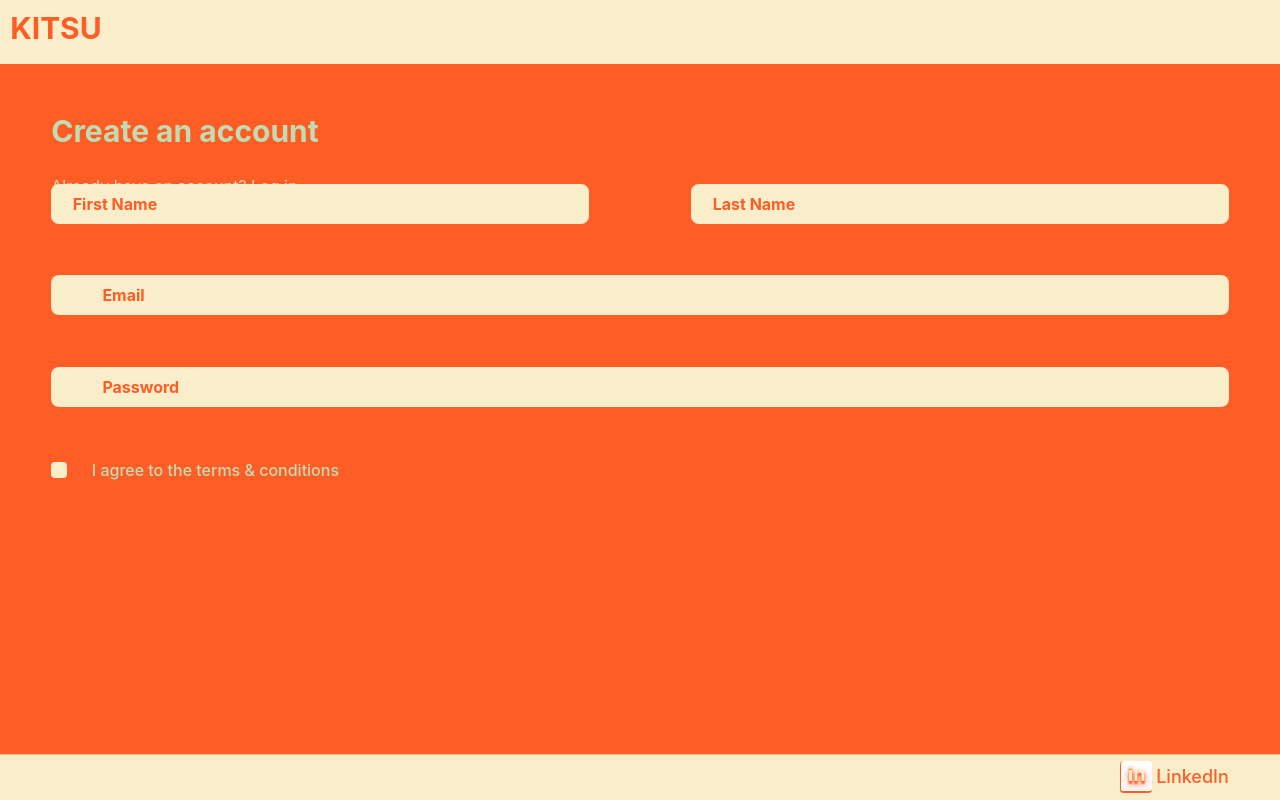
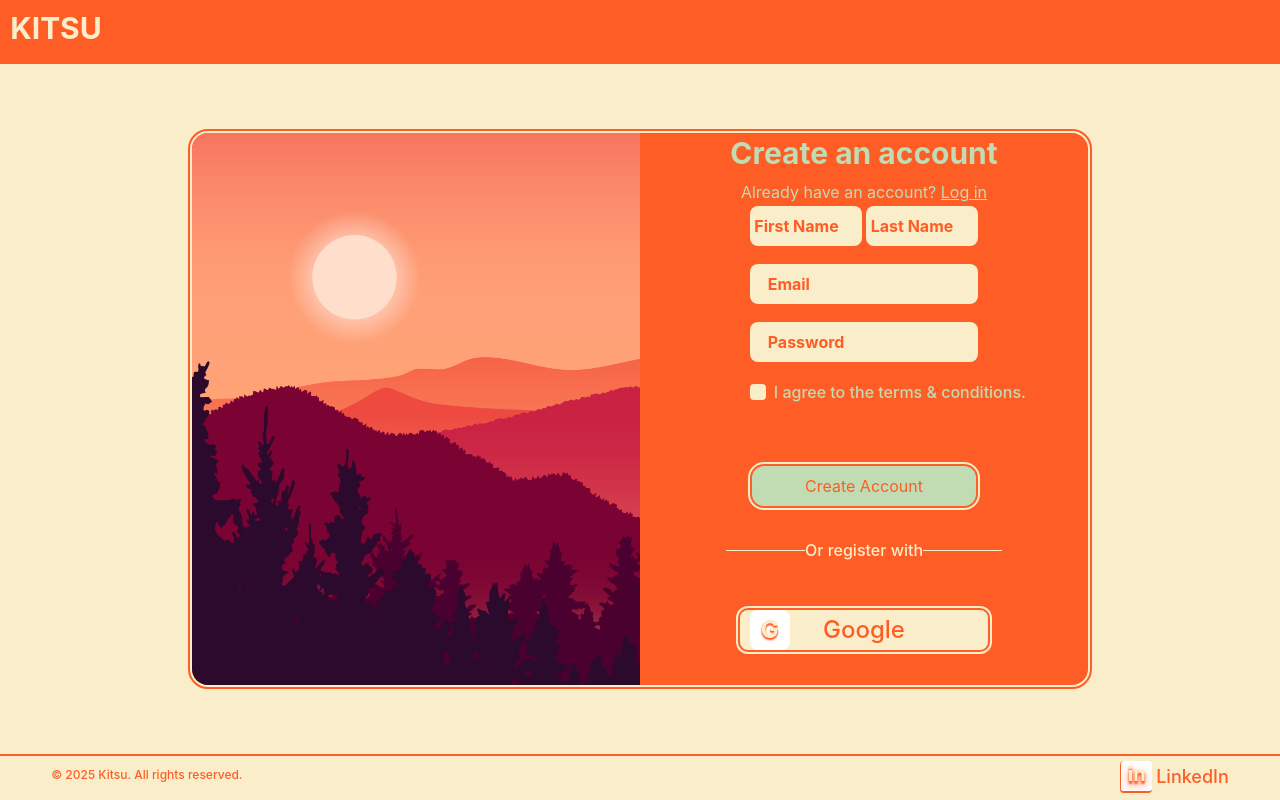
Before and after one commit to KitsuneTheDev/login-react, a React (Vite) app: page / in a window 1280 px wide. Built offline with nearby package versions, Linux system fonts and the light colour scheme.

Commit message:
update: SignupForm.jsx
- CustomCheckbox.jsx is create
- Signup form adapted to all screen size

```diff
--- /dev/null
+++ b/src/components/CustomCheckbox.jsx
@@ -0,0 +1,22 @@
+import { forwardRef } from "react";
+
+const CustomCheckbox = forwardRef(({ checked, onChange, children, ...props}, ref) => {
+    return(
+        <label {...props}
+        className="flex items-center cursor-pointer select-none">
+            <input type="checkbox"
+            ref={ref}
+            name="custom checkbox input"
+            onChange={onChange}
+            checked={checked}
+            className="hidden" />
+            <span
+            className="w-4 h-4 inline-block rounded-sm bg-background-secondary relative mr-2 justify-center items-center">
+                {checked && (<span className="absolute left-1/2 -translate-x-1/2 -translate-y-[45%] text-green-600 font-medium text-3xl">&#10003;</span>)}
+            </span>
+            {children}
+        </label>
+    );
+});
+
+export default CustomCheckbox;
--- a/src/components/Layout.jsx
+++ b/src/components/Layout.jsx
@@ -12,11 +12,12 @@ function Layout() {
             <header className="bg-background-secondary w-full h-[8%]">
                 {isMobile ? <Navbar.Mobile /> : <Navbar.Default />}
             </header>
-            <main className="bg-background-primary w-full h-[86.2%]">
+            <main className="bg-background-primary w-full h-[86.2%] outline-2 outline-background-primary lg:bg-background-secondary lg:flex lg:justify-center lg:items-center">
                 {isMobile ? <SignupForm.Mobile /> : <SignupForm.Default />}
             </main>
             <footer className="bg-background-secondary w-full h-[5.8%] border-t-1 border-accent flex justify-between">
-                <span className='text-element-text text-xs pl-[4%] pt-[4%] h-full text-background-primary font-medium'>© 2025 Kitsu. All rights reserved.</span>
+                <span className='text-element-text text-xs pl-[4%] pt-[2%] h-full text-background-primary font-medium
+                lg:pt-[1%]'>© 2025 Kitsu. All rights reserved.</span>
                 <a href="https://www.linkedin.com/in/ozancelikkol/" className='text-background-primary group text-lg pr-[4%] pt-[0%] gap-1 flex items-center font-medium'>
                 <span className='linkedin-logo w-8 h-8 bg-white border-l-1 border-b-2 group-active:border-0 flex justify-center items-center pb-1 rounded-sm'>
                     <span className='text-background-secondary font-bold text-xl text-shadow-lg text-shadow-background-primary' >in</span>
--- a/src/components/Navbar.jsx
+++ b/src/components/Navbar.jsx
@@ -2,9 +2,11 @@ function Navbar() {};
 
 Navbar.Default = () => {
     return(
-        <div className="navbar-contaier w-full h-full flex">
+        <div className="navbar-contaier w-full h-full flex
+        lg:bg-background-primary">
             <div className="name-container relative w-[10%]" >
-                <h1 className="absolute left-[8%] top-[16%] text-3xl font-bold text-background-primary">KITSU</h1>
+                <h1 className="absolute left-[8%] top-[16%] text-3xl font-bold text-background-primary
+                lg:text-background-secondary">KITSU</h1>
             </div>
             <div className="navbar-elements w-[80%]">
                 <ul>
@@ -32,10 +34,10 @@ Navbar.Mobile = () => {
             </div>
             <div className="misc-container w-[20%] h-full flex justify-end pt-[2.4%] pr-[4.8%]">
                 <div className="cog-container relative bg-background-primary h-8 w-8 rounded-full">
-                    <span className="cog-outer-element absolute bg-background-primary rounded-xl h-10 w-2 left-1/2 top-1/2 -translate-x-1/2 -translate-y-1/2"></span>
-                    <span className="cog-outer-element absolute bg-background-primary rounded-xl h-10 w-2 left-1/2 top-1/2 -translate-x-1/2 -translate-y-1/2 rotate-60"></span>
-                    <span className="cog-outer-element absolute bg-background-primary rounded-xl h-10 w-2 left-1/2 top-1/2 -translate-x-1/2 -translate-y-1/2 rotate-300"></span>
-                    <span className="cog-center absolute h-3 w-3 left-1/2 top-1/2 -translate-x-1/2  -translate-y-1/2 bg-background-secondary rounded-full"></span>
+                    <span className="cog-outer-element absolute bg-background-primary rounded-md h-[2.35rem] w-2 left-1/2 top-1/2 -translate-x-1/2 -translate-y-1/2"></span>
+                    <span className="cog-outer-element absolute bg-background-primary rounded-md h-[2.35rem] w-2 left-1/2 top-1/2 -translate-x-1/2 -translate-y-1/2 rotate-60"></span>
+                    <span className="cog-outer-element absolute bg-background-primary rounded-md h-[2.35rem] w-2 left-1/2 top-1/2 -translate-x-1/2 -translate-y-1/2 rotate-300"></span>
+                    <span className="cog-center absolute h-5 w-5 left-1/2 top-1/2 -translate-x-1/2  -translate-y-1/2 bg-background-secondary rounded-full"></span>
                 </div>
             </div>
         </div>
--- a/src/components/SignupForm.jsx
+++ b/src/components/SignupForm.jsx
@@ -1,4 +1,5 @@
-import { useState } from "react";
+import { useEffect, useState } from "react";
+import CustomCheckbox from "./CustomCheckbox.jsx";
 
 function SignupForm() {}
 
@@ -32,11 +33,9 @@ SignupForm.Mobile = () => {
                         className="bg-background-secondary h-10 rounded-lg w-full placeholder-background-primary pl-2 focus:outline-2 focus:outline-background-secondary/70"/>
                 </div>
                 <div className="terms-conditions-container pt-4">
-                    <span id="userAgreementCheckbox"
-                    className="custom-checkbox inline-block relative rounded-sm w-4 h-4 bg-background-secondary outline-1 outline-background-secondary/50">
-                        {checked && <span className="tick absolute bottom-0 translate-y-1 text-green-600 font-bold text-2xl">&#10003;</span>}
-                    </span>
-                    <label htmlFor="userAgreementCheckbox" onClick={() => setChecked(prev => !prev)} className="text-text pl-2 h-4">I agree to the <a href="#" className="text-text">terms & conditions</a></label>
+                    <CustomCheckbox checked={checked} onChange={() => {setChecked(prev => !prev)}} >
+                        <span className="text-text font-medium">I agree to the <a href="#" className="underline underline-offset-2">terms & conditions.</a></span>
+                    </CustomCheckbox>
                 </div>
                 <div className="submit-button-container pt-4 w-full flex items-center justify-center">
                     <button type="submit" className="bg-text w-[60%] h-10 rounded-lg outline-2 outline-offset-1 outline-background-secondary active:scale-[95%]">Create Account</button>
@@ -65,42 +64,71 @@ SignupForm.Default =  () => {
     const [checked, setChecked] = useState(false);
 
     return(
-        <div className="outer-container w-full h-full">
-            <div className="banner-container hidden"></div>
-            <div className="form-container w-full h-full">
-                <div className="info-container h-[10%] w-full flex flex-col pl-[4%]">
+        <div className="outer-container w-full h-full lg:w-[80%] lg:h-[80%] lg:bg-background-primary
+        lg:rounded-2xl lg:outline-2 lg:outline-background-primary lg:outline-offset-2
+        xl:w-[70%] xl:flex">
+            <div className="banner-container hidden bg-[url(./assets/sunset-banner.jpg)] bg-cover rounded-l-2xl
+            xl:inline-block xl:w-[50%] xl:bg-background-secondary"></div>
+            <div className="form-container w-full h-full
+            lg:flex lg:flex-col lg:items-center
+            xl:w-[50%]">
+                <div className="info-container h-[10%] w-full flex flex-col pl-[4%]
+                lg:p-0 lg:flex lg:flex-col lg:items-center lg:justify-center">
                     <h2 className="pt-[4%] text-text text-3xl font-bold">Create an account</h2>
                     <p className="pt-[2%] text-text">Already have an account? <span className="underline hover:cursor-pointer">Log in</span></p>
                 </div>
-                <div className="form-container pt-[4%]">
-                    <div className="user-name-container flex justify-center">
-                        <div className="first-name-container w-[50%] pl-[4%] pr-[4%]">
-                            <input type="text" placeholder="First Name"
+                <div className="form-container pt-[4%] w-full">
+                    <div className="user-name-container flex justify-center
+                    lg:p-0 lg:gap-[1%]">
+                        <div className="first-name-container w-[50%] pl-[4%] pr-[4%]
+                        lg:w-[25%] lg:p-0">
+                            <input type="text" placeholder="First Name" name="first name input"
                             className="placeholder-background-primary bg-background-secondary h-10 w-full rounded-lg pl-[4%] font-bold focus:outline-1 outline-offset-2 outline-background-secondary text-background-primary" />
                         </div>
-                        <div className="last-name-container w-[50%] pl-[4%] pr-[4%]">
-                            <input type="text" placeholder="Last Name"
+                        <div className="last-name-container w-[50%] pl-[4%] pr-[4%] lg:w-[25%] lg:p-0">
+                            <input type="text" placeholder="Last Name" name="last name input"
                             className="placeholder-background-primary bg-background-secondary h-10 w-full rounded-lg pl-[4%] font-bold focus:outline-1 outline-offset-2 outline-background-secondary text-background-primary" />
                         </div>
                     </div>
                     <div className="user-email-container w-full pt-[4%] flex justify-center">
-                        <input type="email" placeholder="Email"
-                        className="placeholder-background-primary bg-background-secondary h-10 w-[calc(100%-8%)] rounded-lg pl-[4%] pr-[4%] font-bold focus:outline-1 outline-offset-2 outline-background-secondary text-background-primary" />
+                        <input type="email" placeholder="Email" name="email input"
+                        className="placeholder-background-primary bg-background-secondary h-10 w-[calc(100%-8%)] rounded-lg pl-[4%] pr-[4%] font-bold focus:outline-1 outline-offset-2 outline-background-secondary text-background-primary
+                        lg:w-[51%]" />
                     </div>
                     <div className="user-password-container w-full pt-[4%] flex justify-center">
-                        <input type="password" placeholder="Password"
-                        className="placeholder-background-primary bg-background-secondary h-10 w-[calc(100%-8%)] rounded-lg pl-[4%] pr-[4%] font-bold focus:outline-1 outline-offset-2 outline-background-secondary text-background-primary" />
+                        <input type="password" placeholder="Password" name="password input"
+                        className="placeholder-background-primary bg-background-secondary h-10 w-[calc(100%-8%)] rounded-lg pl-[4%] pr-[4%] font-bold focus:outline-1 outline-offset-2 outline-background-secondary text-background-primary
+                        lg:w-[51%]" />
                     </div>
-                    <div className="terms-conditions-container h-10 pt-[4%]">
-                        <label htmlFor="tncCheckbox" className="flex justify-start items-center pl-[4%] gap-[2%] hover:cursor-pointer" onClick={() => setChecked(prev => !prev)}>
-                            <span className="w-4 h-4 inline-block rounded-sm bg-background-secondary relative"><input type="checkbox" name="terms conditions checkbox" id="tncCheckbox"
-                            className="hidden" />{checked &&  <span className="tick absolute bottom-0 translate-y-1 text-green-600 font-bold text-2xl">&#10003;</span>}</span>
-                            <span className="text-text font-medium">I agree to the <a href="#" className="text-text">terms & conditions</a></span>
-                        </label>
+                    <div className="terms-conditions-container h-10 pt-[4%] pl-[4%]
+                    lg:pl-[24.5%]">
+                        <CustomCheckbox checked={checked} onChange={() => setChecked(prev => !prev)} >
+                            <span className="text-text font-medium">I agree to the <a href="#">terms & conditions.</a></span>
+                        </CustomCheckbox>
                     </div>
-                    <div className="submit-button-container"></div>
+                    <div className="submit-button-container w-full h-10 flex justify-center mt-8
+                    lg:mt-16">
+                        <button
+                        className="submit-button w-[50%] bg-text text-background-primary rounded-xl outline-2 outline-background-secondary outline-offset-2 hover:cursor-pointer">
+                            Create Account
+                        </button>
+                    </div>
                 </div>
-                <div className="signup-with-container"></div>
+                <div className="signup-with-container w-full h-[40%] flex flex-col justify-center
+                lg:gap-[10%] lg:w-[calc(51%+3rem)]">
+                    <div className="sperator-container flex items-start justify-center">
+                        <div className="w-[30%] h-5 flex items-center justify-center" ><hr className="w-full text-background-secondary"/></div>
+                        <span className="h-5 w-[45%] flex items-center justify-center text-background-secondary font-medium">Or register with</span>
+                        <div className="w-[30%] h-5 flex items-center justify-center" ><hr className="w-full text-background-secondary"/></div>
+                    </div>
+                    <div className="signup-with-google relative flex justify-center items-center pt-8 text-2xl text-background-primary">
+                        <button className="w-[90%] h-10 bg-background-secondary rounded-lg flex justify-center items-center font-medium outline-2 outline-background-secondary outline-offset-2 active:scale-[95%]">
+                            <span className="w-10 h-10 inline-block absolute left-0 translate-x-[calc(50%+0.25rem)] bg-white rounded-lg text-background-secondary">
+                                <span className="w-full h-full flex justify-center items-center text-2xl font-bold text-shadow-sm text-shadow-background-primary">G</span>
+                            </span>
+                        Google</button>
+                </div>
+                </div>
             </div>
         </div>
     );
```
Also changed, not shown: src/assets/sunset-banner.jpg (added).
